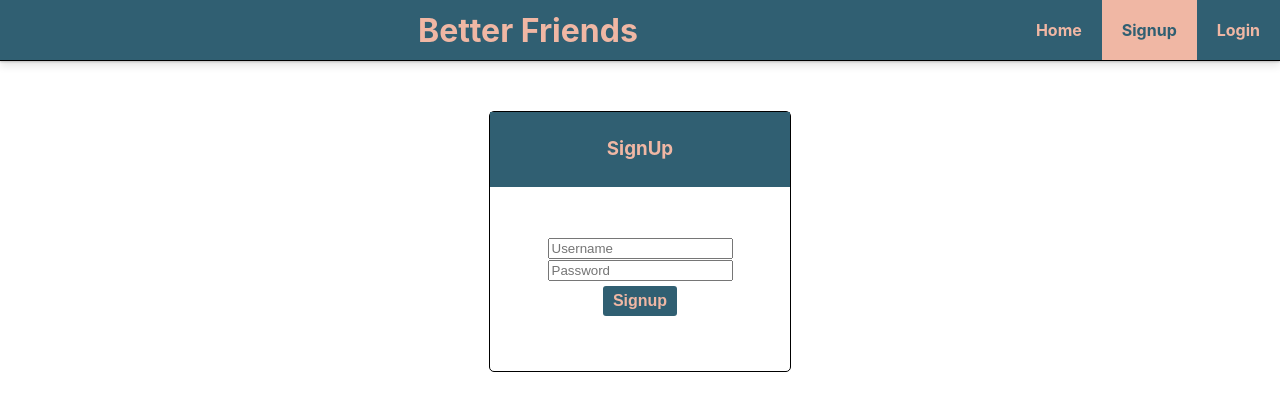
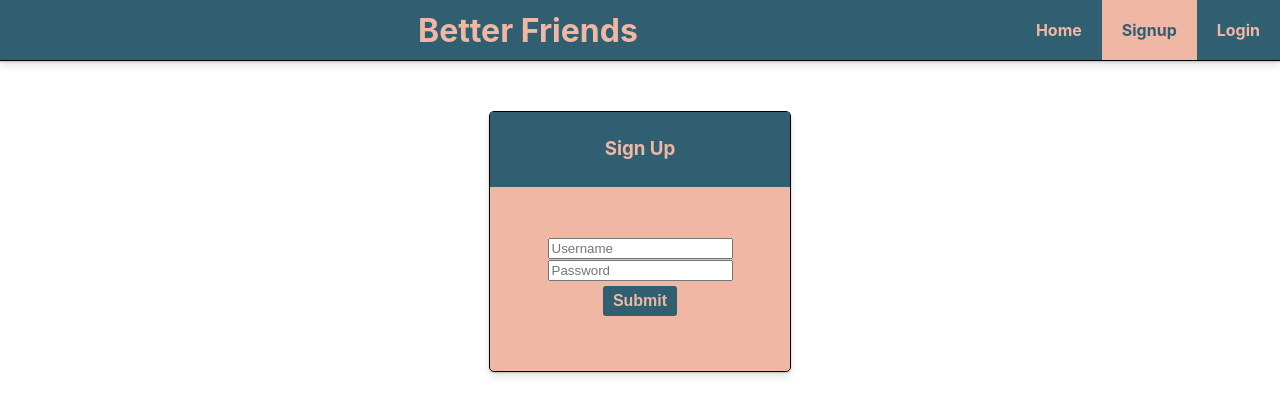
Before and after one commit to better-friend/better-friend-client, a React (Create React App) app: page /signup in a window 1280 px wide. Shown: the top 416 px of the page. Built offline with nearby package versions, Linux system fonts and the light colour scheme.

Commit message:
Styling updates

```diff
--- a/src/components/Login.js
+++ b/src/components/Login.js
@@ -78,6 +78,10 @@ const LoginContainer = styled.div `
     border-radius: 5px;
     margin: 50px auto;
     width: 300px;
+    background: #f0b7a4;
+    color: #305f72;
+    font-weight: 700;
+    box-shadow: 0 5px 8px rgba(0, 0, 0, 0.1), 0 1px 2px rgba(0, 0, 0, 0.2);
 `
 const Form = styled.form `
     margin: 50px;
--- a/src/components/MessageContainer.js
+++ b/src/components/MessageContainer.js
@@ -4,8 +4,9 @@ import MessageInfo from './MessageInfo';
 const MessageContainer = props => {
     return(
         <div>
-            <h2>Messages ready to be sent</h2>
+            <h2>Scheduled Messages</h2>
             {props.messageData.map((message, id) => {
+                console.log(message)
                 return (
                     <div key={id}>
                         <MessageInfo message={message}/>
--- a/src/components/MessageList.js
+++ b/src/components/MessageList.js
@@ -2,12 +2,14 @@ import React from 'react';
 import { withRouter } from 'react-router-dom';
 import styled from 'styled-components';
 import Button from './Button';
+import MessageContainer from './MessageContainer';
 
 class MessageList extends React.Component {
     constructor(props) {
         super(props);
         this.state = {
-            messages: []
+            messages: [],
+            searchData: []
         }
     }
 
@@ -42,21 +44,36 @@ class MessageList extends React.Component {
     //     this.props.history.push('/protected')
     // }
 
+    searchMessages = e => {
+        console.log('Searching...')
+        const messages = this.state.messages.filter(message => {
+            // toLowerCase() Allows the search to include both uppercase and lowercase characters
+            if(message.person.toLowerCase().includes(e.target.value.toLowerCase()) || message.date.includes(e.target.value)) {
+                return message
+            } else {
+                return null
+            }
+        });
+        this.setState({
+            searchData: messages
+        })
+    }
+
 
     render() {
         return (
             <FriendsContainer>
-                <h1>Friends</h1>
-                <input
+                <EventFormH1>Message Scheduler</EventFormH1>
+                <Input
                     type="search"
                     name="search"
                     placeholder="Search"
-                    onChange={this.props.searchMessages}
+                    onChange={this.searchMessages}
                     value={this.state.value}
                 />
-                <button>Search Messages</button>
+                <Button type="primary">Search Messages</Button>
                 <FormGroup>
-                    <h3>Add Friend Event</h3>
+                    <EventFormH3>Add Friend Event</EventFormH3>
                     <Form onSubmit={this.props.addMessage}>
 
                         <Label>Name: {''}
@@ -99,14 +116,16 @@ class MessageList extends React.Component {
                                 className="message-input"
                             />
                         </Label>
-                        <Button type="primary">Submit</Button>
+                        <Button type="primary" size="lg">Submit</Button>
                     </Form>
                 </FormGroup>
-                {/* <MessageContainer messageData={
-                    this.state.searchData.length > 0 ?
-                    this.state.searchData :
-                    this.state.messages
-                }/> */}
+                <MessageContainer
+                    messageData={
+                        this.state.searchData.length > 0 ?
+                        this.state.searchData :
+                        this.state.messages
+                    }
+                />
             </FriendsContainer>
         )
     }
@@ -116,11 +135,27 @@ const FriendsContainer = styled.div `
 
 `
 
+const EventFormH1 = styled.h1 `
+
+`
+
+const EventFormH3 = styled.h3 `
+    background: #305f72;
+    color: #f0b7a4;
+    margin: 0px;
+    height: 25px;
+    padding: 25px;
+`
+
 const FormGroup = styled.div `
-    border: 1px solid black;
+    border: 1px solid #305f72;
     border-radius: 5px;
     margin: 50px auto;
     width: 500px;
+    background: #f0b7a4;
+    color: #305f72;
+    font-weight: 700;
+    box-shadow: 0 5px 8px rgba(0, 0, 0, 0.1), 0 1px 2px rgba(0, 0, 0, 0.2);
 `
 const Form = styled.form `
     margin: 50px;
--- a/src/components/Signup.js
+++ b/src/components/Signup.js
@@ -43,7 +43,7 @@ class Signup extends React.Component {
     render() {
         return(
             <SignupContainer>
-                <h3>SignUp</h3>
+                <h3>Sign Up</h3>
                 <FormGroup>
                     <Form onSubmit={this.signup}>
                         <Input
@@ -62,7 +62,7 @@ class Signup extends React.Component {
                             value={this.state.password}
                             required
                         />
-                        <Button type="primary">Signup</Button>
+                        <Button type="primary">Submit</Button>
                     </Form>
                 </FormGroup>
             </SignupContainer>
@@ -75,6 +75,10 @@ const SignupContainer = styled.div `
     border-radius: 5px;
     margin: 50px auto;
     width: 300px;
+    background: #f0b7a4;
+    color: #305f72;
+    font-weight: 700;
+    box-shadow: 0 5px 8px rgba(0, 0, 0, 0.1), 0 1px 2px rgba(0, 0, 0, 0.2);
 `
 const Form = styled.form `
     margin: 50px;
```
